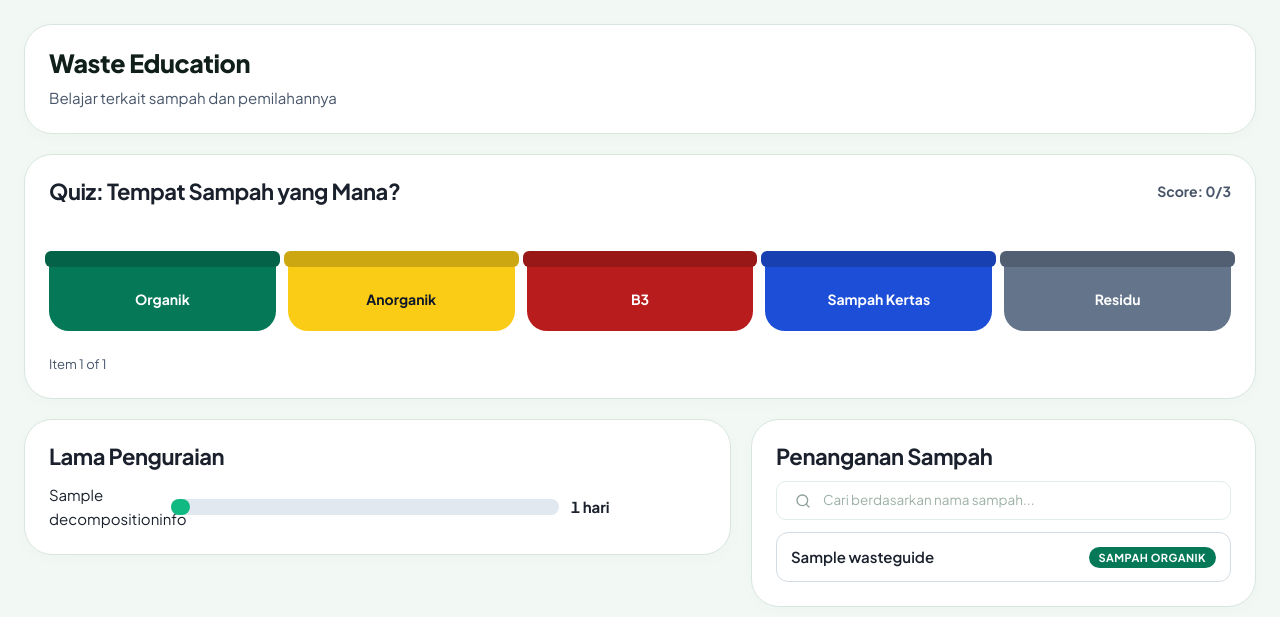
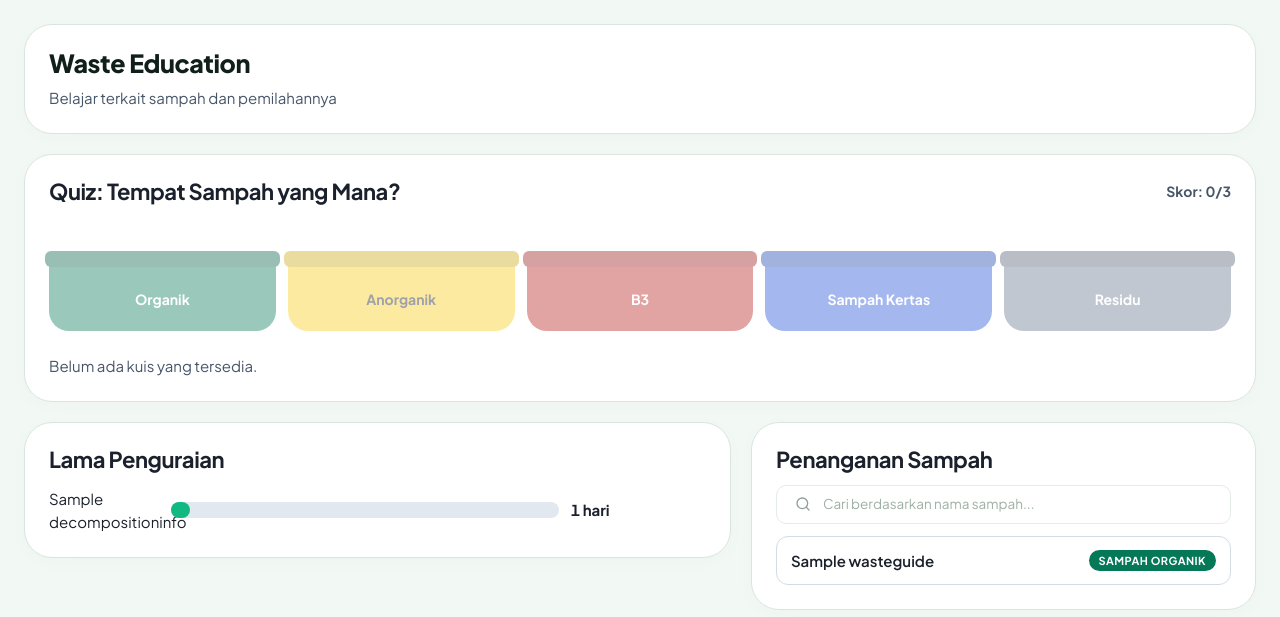
Before and after one commit to pbp-kelompok-b9/WasteWhistle, a Django app: page /education/ in a window 1280 px wide. Shown: the part 69-686 px from the top of the page. Run offline with Django 5.2, Linux system fonts and the light colour scheme; a user stored in the database is signed in; tables that the repository leaves empty hold one stand-in row (values such as "Sample post").

Commit message:
fix(education): validate quiz submissions and localize messages

```diff
--- a/education/models.py
+++ b/education/models.py
@@ -1,7 +1,8 @@
 from django.db import models
 from django.conf import settings
 from django.utils import timezone
-import uuid, math
+import math
+import uuid
 
 def _plural(number, word):
     return f"{number:,} {word}"
@@ -29,8 +30,9 @@ class MythOrFact(models.Model):
     is_myth = models.BooleanField()
     explanation = models.TextField()
     source_url = models.URLField(blank=True)
+
     def __str__(self):
-            return self.statement
+        return self.statement
 
 class DecompositionInfo(models.Model):
     id = models.UUIDField(primary_key=True, default=uuid.uuid4, editable=False)
--- a/education/views.py
+++ b/education/views.py
@@ -2,7 +2,7 @@ import json
 from django.http import JsonResponse
 from django.shortcuts import render
 from django.utils import timezone
-from django.views.decorators.http import require_POST
+from django.views.decorators.http import require_GET, require_POST
 
 from education.models import (
     DecompositionInfo,
@@ -20,7 +20,14 @@ def get_todays_questions(request):
     today = timezone.localdate().isoformat()
     saved = request.session.get(SESSION_KEY)
 
-    if saved and saved.get("date") == today:
+    if (
+        isinstance(saved, dict)
+        and saved.get("date") == today
+        and isinstance(saved.get("question_ids"), list)
+        and len(saved["question_ids"]) == QUIZ_SIZE
+        and all(isinstance(question_id, str) for question_id in saved["question_ids"])
+        and len(set(saved["question_ids"])) == QUIZ_SIZE
+    ):
         found = {
             str(question.id): question
             for question in QuizQuestion.objects.filter(
@@ -28,12 +35,16 @@ def get_todays_questions(request):
             ).select_related("item")
         }
         questions = [found[i] for i in saved["question_ids"] if i in found]
-        if questions:
+        if len(questions) == QUIZ_SIZE:
             return questions
 
     questions = list(
         QuizQuestion.objects.select_related("item").order_by("?")[:QUIZ_SIZE]
     )
+    if len(questions) != QUIZ_SIZE:
+        request.session.pop(SESSION_KEY, None)
+        return []
+
     request.session[SESSION_KEY] = {
         "date": today,
         "question_ids": [str(question.id) for question in questions],
@@ -68,6 +79,7 @@ def show_edu(request):
     }
     return render(request, "education.html", context)
 
+@require_GET
 def waste_guide_api(request):
     query = request.GET.get("q", "").strip()
     guides = WasteGuide.objects.order_by("name")
@@ -94,28 +106,53 @@ def submit_quiz_api(request):
     today = timezone.localdate()
 
     if not request.user.is_authenticated:
-        return JsonResponse({"error": "Please log in first."}, status=401)
+        return JsonResponse({"error": "Silakan masuk terlebih dahulu."}, status=401)
 
     if QuizAttempt.objects.filter(user=request.user, attempt_date=today).exists():
-        return JsonResponse({"error": "You already played today."}, status=409)
+        return JsonResponse({"error": "Kamu sudah mengikuti kuis hari ini."}, status=409)
 
     saved = request.session.get(SESSION_KEY)
-    if not saved or saved.get("date") != today.isoformat():
+    question_ids = saved.get("question_ids") if isinstance(saved, dict) else None
+    if (
+        not isinstance(saved, dict)
+        or saved.get("date") != today.isoformat()
+        or not isinstance(question_ids, list)
+        or len(question_ids) != QUIZ_SIZE
+        or not all(isinstance(question_id, str) for question_id in question_ids)
+        or len(set(question_ids)) != QUIZ_SIZE
+    ):
         return JsonResponse(
-            {"error": "No quiz in progress. Please reload the page."}, status=400
+            {"error": "Kuis tidak ditemukan. Muat ulang halaman untuk mencoba lagi."}, status=400
         )
 
     try:
-        answers = json.loads(request.body).get("answers", {})
-    except (ValueError, AttributeError):
-        return JsonResponse({"error": "Invalid data."}, status=400)
+        payload = json.loads(request.body)
+    except (ValueError, UnicodeDecodeError):
+        return JsonResponse({"error": "Data kuis tidak valid."}, status=400)
 
+    answers = payload.get("answers") if isinstance(payload, dict) else None
     if not isinstance(answers, dict):
-        return JsonResponse({"error": "Invalid data."}, status=400)
+        return JsonResponse({"error": "Data jawaban tidak valid."}, status=400)
 
     questions = list(
-        QuizQuestion.objects.filter(id__in=saved["question_ids"]).select_related("item")
+        QuizQuestion.objects.filter(id__in=question_ids).select_related("item")
     )
+    if len(questions) != QUIZ_SIZE:
+        request.session.pop(SESSION_KEY, None)
+        return JsonResponse(
+            {"error": "Soal kuis berubah. Muat ulang halaman untuk mencoba lagi."},
+            status=400,
+        )
+
+    question_ids = {str(question.id) for question in questions}
+    valid_categories = {choice[0] for choice in WasteGuide.CATEGORY_CHOICES}
+    if set(answers) != question_ids or any(
+        not isinstance(answer, str) or answer not in valid_categories
+        for answer in answers.values()
+    ):
+        return JsonResponse(
+            {"error": "Jawab semua soal kuis sebelum mengirim hasil."}, status=400
+        )
 
     score = 0
     for question in questions:
@@ -123,14 +160,14 @@ def submit_quiz_api(request):
         if chosen_bin == question.item.category:
             score = score + 1
 
-    attempt, created = QuizAttempt.objects.get_or_create(
+    _, created = QuizAttempt.objects.get_or_create(
         user=request.user,
         attempt_date=today,
         defaults={"score": score},
     )
 
     if not created:
-        return JsonResponse({"error": "You already played today."}, status=409)
+        return JsonResponse({"error": "Kamu sudah mengikuti kuis hari ini."}, status=409)
 
     del request.session[SESSION_KEY]
 
--- a/static/css/js/education.js
+++ b/static/css/js/education.js
@@ -46,8 +46,8 @@ function setupQuiz() {
     function showQuestion() {
         const question = questions[currentQuestion];
 
-        progressText.textContent = "Item " + (currentQuestion + 1) + " of " + questions.length;
-        scoreIndicator.textContent = "Score: " + score + "/3";
+        progressText.textContent = "Soal " + (currentQuestion + 1) + " dari " + questions.length;
+        scoreIndicator.textContent = "Skor: " + score + "/3";
         itemText.textContent = question.item;
 
         // Reset: sembunyikan penjelasan, aktifkan lagi semua tong
@@ -77,7 +77,7 @@ function setupQuiz() {
         if (isCorrect) {
             score = score + 1;
         }
-        scoreIndicator.textContent = "Score: " + score + "/3";
+        scoreIndicator.textContent = "Skor: " + score + "/3";
 
         // Cari tulisan di tong yang benar
         let correctLabel = question.answer;
@@ -89,9 +89,9 @@ function setupQuiz() {
 
         // Tampilkan hasil + penjelasan cara menanganinya
         if (isCorrect) {
-            feedbackText.textContent = "Correct. " + question.tip;
+            feedbackText.textContent = "Benar! " + question.tip;
         } else {
-            feedbackText.textContent = "Not quite. It goes in " + correctLabel + ". " + question.tip;
+            feedbackText.textContent = "Belum tepat. Sampah ini masuk ke " + correctLabel + ". " + question.tip;
         }
         feedbackText.hidden = false;
 
@@ -104,9 +104,9 @@ function setupQuiz() {
             }
         });
 
-        // Tombol berikutnya berubah jadi "See score" di soal terakhir
+        // Tombol berikutnya berubah jadi "Lihat skor" di soal terakhir
         const isLastQuestion = (currentQuestion === questions.length - 1);
-        nextButton.textContent = isLastQuestion ? "See score" : "Next item";
+        nextButton.textContent = isLastQuestion ? "Lihat skor" : "Soal berikutnya";
         nextButton.hidden = false;
     }
 
@@ -131,7 +131,7 @@ function setupQuiz() {
         );
 
         nextButton.disabled = true;
-        scoreText.textContent = "Saving your result...";
+        scoreText.textContent = "Menyimpan hasil kuis...";
 
         try {
             const response = await fetch(submitUrl, {
@@ -147,25 +147,24 @@ function setupQuiz() {
             const data = await response.json();
 
             if (!response.ok) {
-                scoreText.textContent = data.error ||
-                    "Unable to save your quiz result. Please reload the page.";
-                resultBox.hidden = false;
+                feedbackText.textContent = data.error ||
+                    "Hasil kuis tidak dapat disimpan. Muat ulang halaman dan coba lagi.";
+                feedbackText.hidden = false;
                 nextButton.disabled = false;
                 return;
             }
 
             scoreText.textContent =
                 data.score + "/3";
-            scoreIndicator.textContent = "Score: " + data.score + "/3";
+            scoreIndicator.textContent = "Skor: " + data.score + "/3";
 
             playArea.hidden = true;
             resultBox.hidden = false;
 
         } catch (error) {
             console.error(error);
-            scoreText.textContent =
-                "Unable to connect to the server. Please try again.";
-            resultBox.hidden = false;
+            feedbackText.textContent = "Tidak dapat terhubung ke server. Silakan coba lagi.";
+            feedbackText.hidden = false;
             nextButton.disabled = false;
         }
     }
@@ -208,7 +207,7 @@ function createGuideItem(guide) {
 
     const handling = document.createElement("p");
     const handlingLabel = document.createElement("strong");
-    handlingLabel.textContent = "Cara menangani: ";
+    handlingLabel.textContent = "Cara penanganan:";
     handling.append(handlingLabel, " " + guide.handling_instruction);
 
     item.append(summary, description, handling);
@@ -236,22 +235,31 @@ function setupGuideSearch() {
     // Alamat API dititipkan Django lewat atribut data-api-url
     const apiUrl = resultsBox.dataset.apiUrl;
     let timerId;
+    let latestRequest = 0;
 
     /* Minta data ke API lalu tampilkan */
     async function loadGuides(keyword) {
+        const requestId = ++latestRequest;
         try {
             const url = new URL(apiUrl, window.location.origin);
             url.searchParams.set("q", keyword);
 
             const response = await fetch(url);
             if (!response.ok) {
-                throw new Error("Failed to fetch waste guides");
+                throw new Error("Gagal memuat panduan sampah.");
             }
 
             const data = await response.json();
+            if (requestId !== latestRequest) {
+                return;
+            }
+
+            if (!data || !Array.isArray(data.results)) {
+                throw new Error("Format data panduan tidak valid.");
+            }
 
             if (data.results.length === 0) {
-                showMessage(resultsBox, "No matching waste guides found.");
+                showMessage(resultsBox, "Panduan sampah yang cocok tidak ditemukan.");
                 return;
             }
 
@@ -260,8 +268,11 @@ function setupGuideSearch() {
             resultsBox.replaceChildren(...items);
 
         } catch (error) {
+            if (requestId !== latestRequest) {
+                return;
+            }
             console.error(error);
-            showMessage(resultsBox, "Unable to load waste guides. Please try again.");
+            showMessage(resultsBox, "Panduan sampah gagal dimuat. Silakan coba lagi.");
         }
     }
 
--- a/templates/education.html
+++ b/templates/education.html
@@ -12,28 +12,18 @@
 
 <main class="education-page">
 
-    <!-- ==========================================================
-         1. JUDUL HALAMAN
-         ========================================================== -->
+    <!-- JUDUL HALAMAN -->
     <section class="learn-heading card card-wide">
         <h1>Waste Education</h1>
         <p class="learn-subtitle">Belajar terkait sampah dan pemilahannya</p>
     </section>
 
 
-    <!-- ==========================================================
-         2. QUIZ HARIAN
-         Isi kartu ini ada 4 kemungkinan (dicek berurutan):
-           a. belum login          -> ajakan login
-           b. sudah main hari ini  -> pesan kembali besok
-           c. soal belum ada       -> pesan soal kosong
-           d. selain itu           -> kuis yang bisa dimainkan (tong baru muncul di sini)
-         Class "card card-wide" = kartu putih yang lebar (lihat style.css).
-         ========================================================== -->
+    <!-- QUIZ HARIAN -->
     <section class="card card-wide quiz" id="daily-quiz">
         <div class="quiz-heading">
             <h2>Quiz: Tempat Sampah yang Mana?</h2>
-            <span class="quiz-score-indicator" id="quiz-score-indicator">Score: {{ daily_score|default:0 }}/3</span>
+            <span class="quiz-score-indicator" id="quiz-score-indicator">Skor: {{ daily_score|default:0 }}/3</span>
         </div>
         <br>
         <ul id="quiz-data" hidden>
@@ -66,11 +56,7 @@
     </section>
 
 
-    <!-- ==========================================================
-         3. DUA KOLOM: LAMA PENGURAIAN (kiri) dan PENANGANAN SAMPAH (kanan)
-         <section class="learn-columns"> = pembungkus 2 kolom (grid).
-         Isinya harus tepat dua kartu, satu per kolom.
-         ========================================================== -->
+    <!-- DUA KOLOM: LAMA PENGURAIAN (kiri) dan PENANGANAN SAMPAH (kanan) -->
     <section class="learn-columns">
 
         <!-- Kolom kiri -->
@@ -79,7 +65,6 @@
 
             {% for info in decomposition_infos %}
                 <article class="lifespan-item">
-                    <!-- Satu baris: nama | bar | lama waktu -->
                     <div class="lifespan-row">
                         <span class="lifespan-name">{{ info.material_name }}</span>
 
@@ -103,12 +88,8 @@
                 <svg width="16" height="16" viewBox="0 0 24 24" fill="none" stroke="currentColor" stroke-width="2" stroke-linecap="round" stroke-linejoin="round" aria-hidden="true"><circle cx="11" cy="11" r="8"/><path d="m21 21-4.3-4.3"/></svg>
                 <input type="search" id="guide-search" aria-label="Cari sampah" placeholder="Cari berdasarkan nama sampah...">
             </div>
-
-            <!-- data-api-url = alamat API, dibaca oleh education.js -->
             <div id="guide-results" data-api-url="{% url 'waste_guide_api' %}">
                 {% for guide in waste_guides %}
-                    <!-- Susunan item ini harus sama dengan fungsi yang membuat item
-                         hasil pencarian di education.js -->
                     <details class="guide-item">
                         <summary>
                             <span class="guide-name">{{ guide.name }}</span>
@@ -126,12 +107,7 @@
     </section>
 
 
-    <!-- ==========================================================
-         4. MITOS ATAU FAKTA
-         Kartu bisa dibalik tanpa JavaScript (trik checkbox di education.css bagian 6).
-           depan    = pernyataan
-           belakang = Mitos / Fakta + penjelasan + link sumber
-         ========================================================== -->
+    <!-- MITOS ATAU FAKTA -->
     <section id="myths-facts">
         <h2 class="myth-title">Flip Card: Mitos atau Fakta?</h2>
 
```
